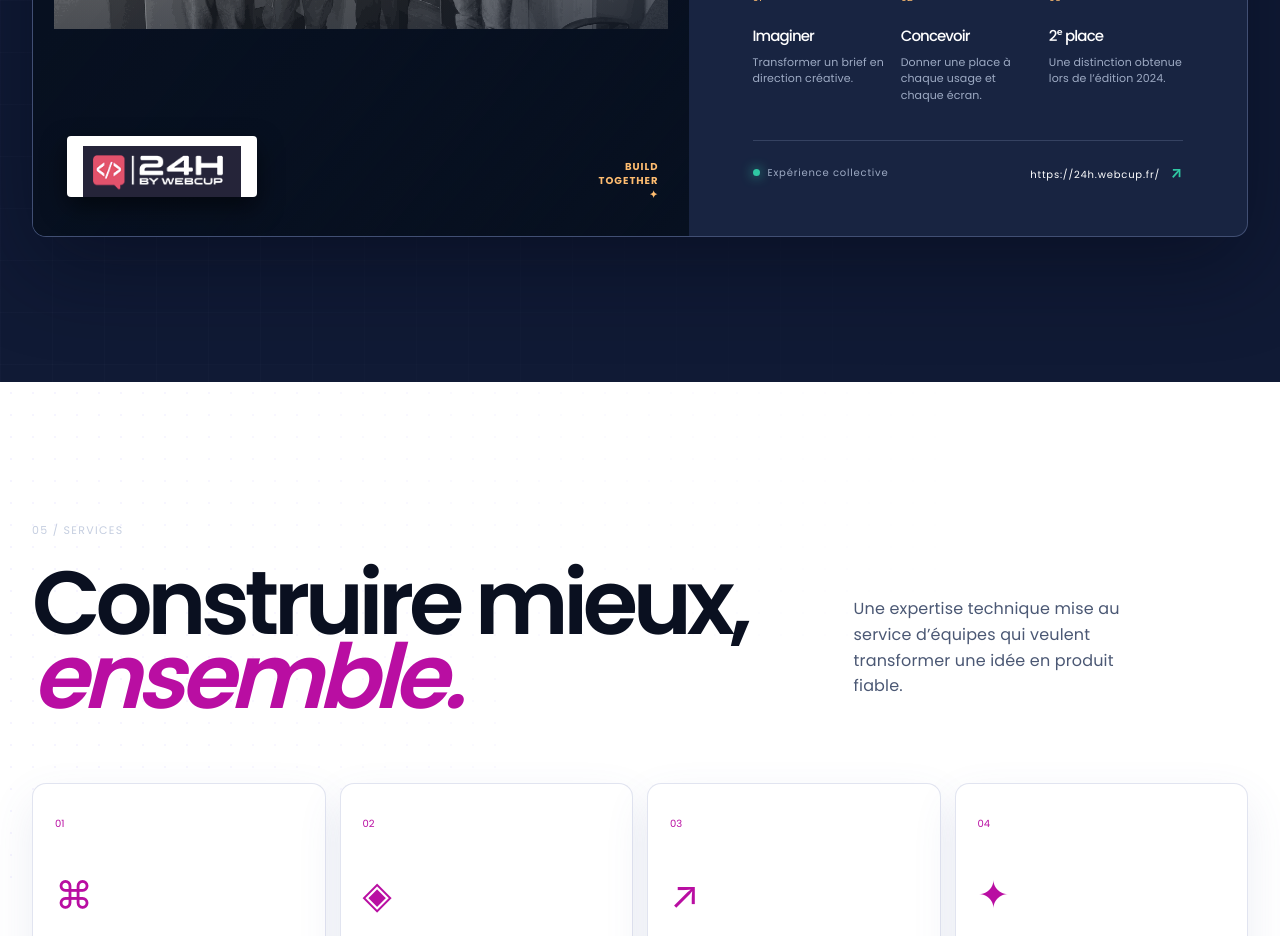
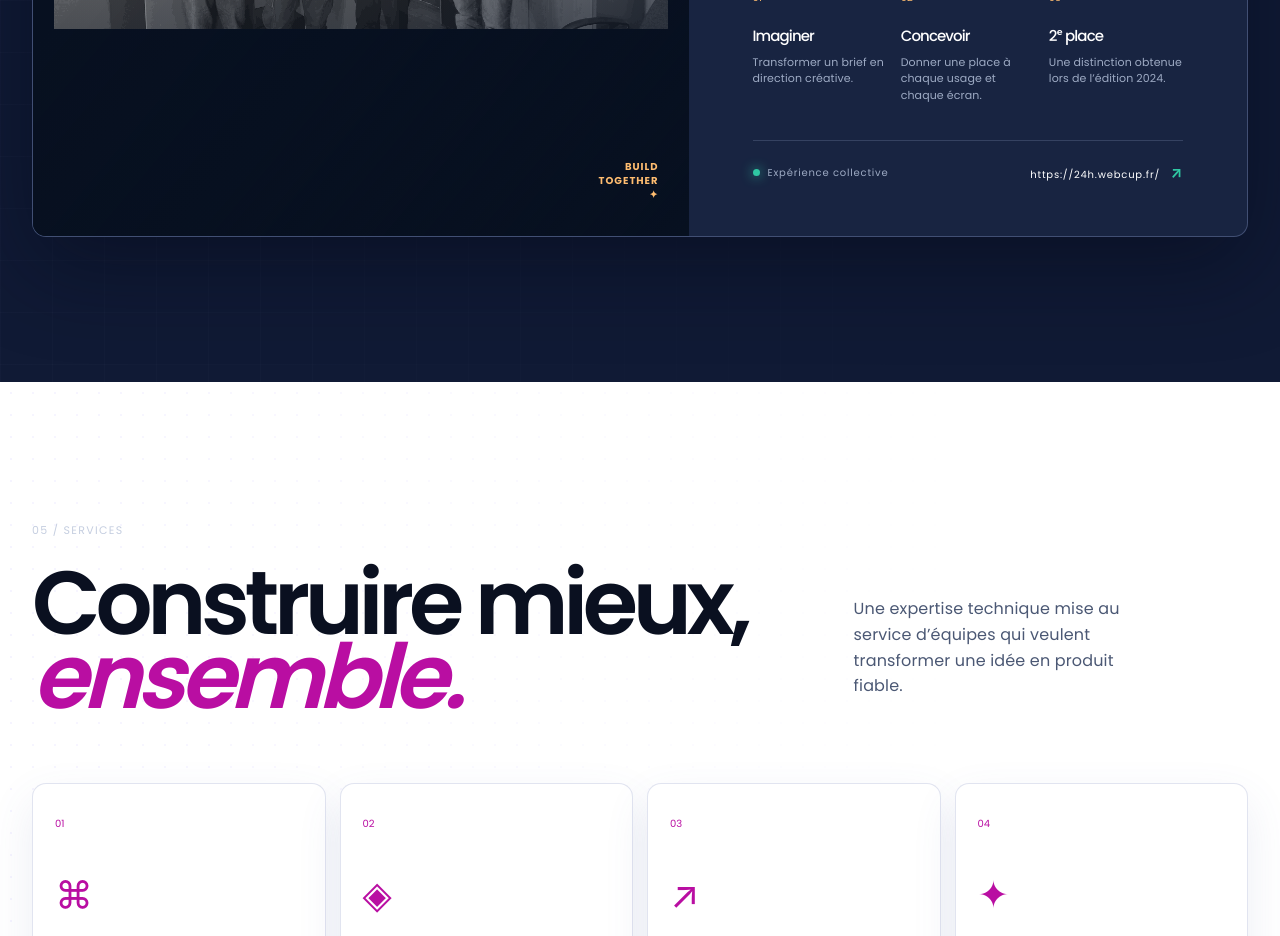
Before and after one commit to randyrt/Portfolio-landing-pages, a Vue app: page / in a window 1280 px wide. Shown: the part 7020-7956 px from the top of the page. Built offline with nearby package versions, Linux system fonts and the light colour scheme; no server answers.

Commit message:
Ajouter section webcup2

```diff
--- a/src/components/WebCupSection.vue
+++ b/src/components/WebCupSection.vue
@@ -17,7 +17,6 @@ import { language, t } from '../i18n'
         <div class="webcup-visual">
           <div class="webcup-visual-top"><span>WEBCUP / 2024</span><span>CASE STUDY_01</span></div>
           <img src="/images/webcup24/webcup.jpg" :alt="t('webcupImageAlt')">
-          <div class="webcup-logo"><img src="/webCup_logo.png" alt="WebCup"></div>
           <span class="webcup-stamp">BUILD<br>TOGETHER<br>✦</span>
         </div>
 
```
